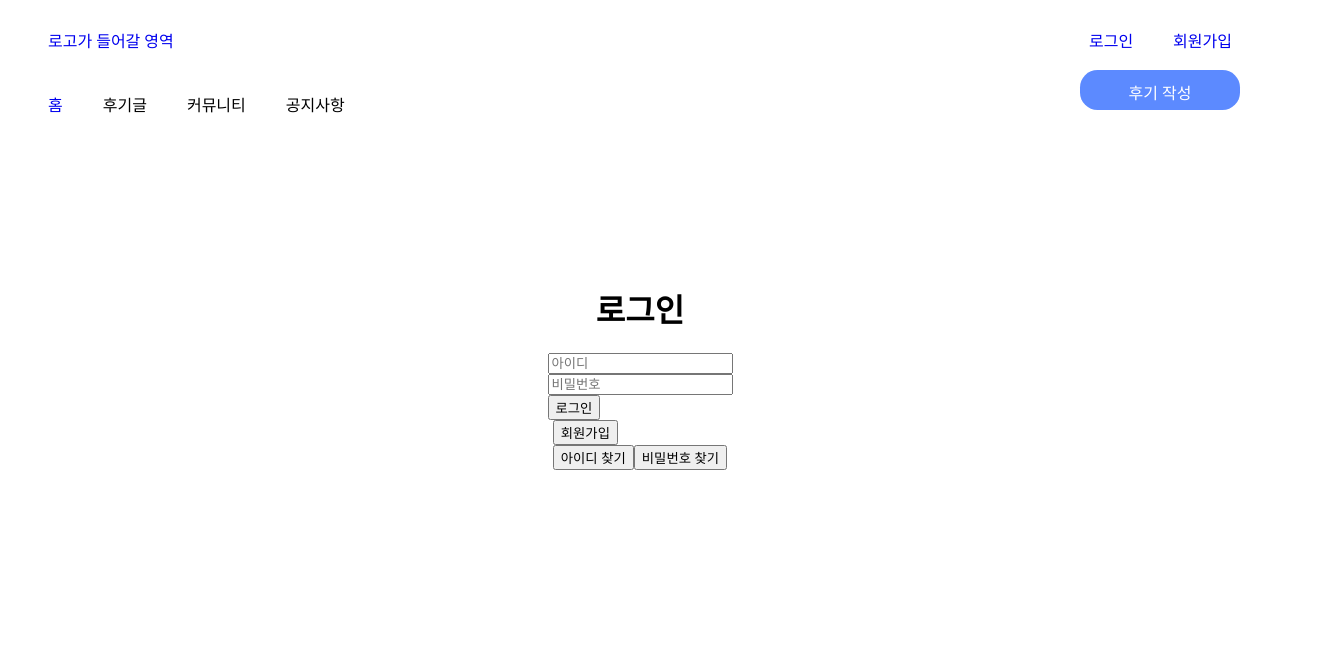
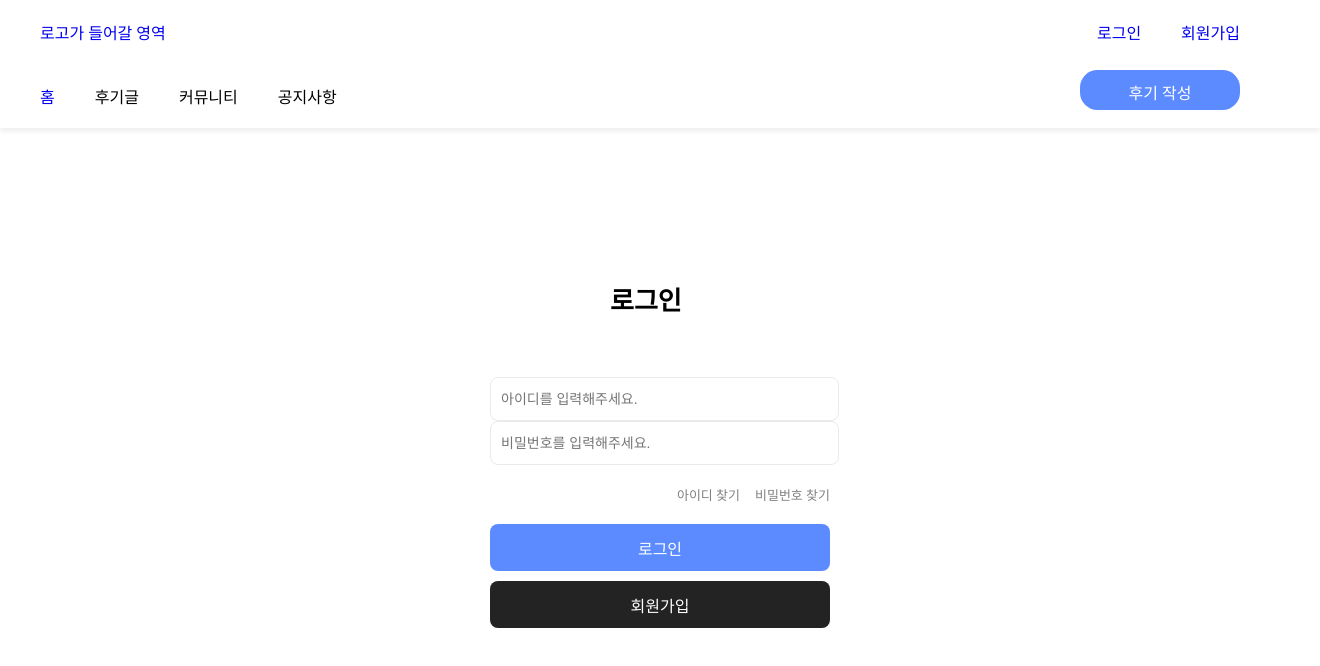
Before and after one commit to Interview-reviews/Interview-reviews-FE, a React (Create React App) app: page /Login in a window 1280 px wide. Shown: the top 666 px of the page, 1320 px wide, since content can reach past the window. Built offline with nearby package versions, Linux system fonts and the light colour scheme.

Commit message:
feat: 로그인 CSS 입히기

```diff
--- a/src/App.js
+++ b/src/App.js
@@ -1,4 +1,5 @@
 import { Route, Routes } from "react-router-dom";
+import GlobalStyle from "./GlobalStyle";
 import FindId from "./login/FindId";
 import FindPassword from "./login/FindPassword";
 import Information from "./login/Information";
@@ -12,6 +13,7 @@ import Welcome from "./pages/Welcome";
 function App() {
   return (
     <>
+      <GlobalStyle />
       <Routes>
         <Route path="/" element={<Main />}></Route>
         <Route path="/Login" element={<Login />}></Route>
--- /dev/null
+++ b/src/GlobalStyle.jsx
@@ -0,0 +1,9 @@
+import { createGlobalStyle } from "styled-components";
+
+const GlobalStyle = createGlobalStyle`
+  *{
+    margin: 0rem;
+  }
+`;
+
+export default GlobalStyle;
--- a/src/components/Nav.js
+++ b/src/components/Nav.js
@@ -1,12 +1,19 @@
 import { Link } from "react-router-dom";
 import styled from "styled-components";
 
-const Header = styled.header`
+const TopHeader = styled.header`
   display: flex;
   padding: 20px;
+  font-weight: 550;
 `;
 
-const Navi = styled.nav``;
+const BottomHeader = styled.header`
+  display: flex;
+  padding: 20px;
+  font-weight: 550;
+  box-shadow: 0px 4px 4px rgba(0, 0, 0, 0.06);
+  width: 100%;
+`;
 
 const NavBar = styled.div`
   padding: 0 20px 0 20px;
@@ -24,13 +31,16 @@ const Review = styled.div`
   border-radius: 17.5px;
   color: white;
   background-color: #5c8aff;
+  &:hover {
+    opacity: 80%;
+    cursor: pointer;
+  }
 `;
 
 const Nav = () => {
   return (
     <>
-      <div>
-        <Header>
+      <TopHeader>
         <NavBar>
           <Link to="/" style={{ textDecoration: "none" }}>
             로고가 들어갈 영역
@@ -49,9 +59,9 @@ const Nav = () => {
             회원가입
           </Link>
         </NavBar>
-        </Header>
-      </div>
-      <Header>
+      </TopHeader>
+
+      <BottomHeader>
         <NavBar>
           {" "}
           <Link to="/" style={{ textDecoration: "none" }}>
@@ -62,7 +72,7 @@ const Nav = () => {
         <NavBar>커뮤니티</NavBar>
         <NavBar>공지사항</NavBar>
         <Review>후기 작성</Review>
-      </Header>
+      </BottomHeader>
     </>
   );
 };
--- a/src/login/Login.js
+++ b/src/login/Login.js
@@ -5,15 +5,56 @@ import styled from "styled-components";
 import { useState } from "react";
 
 const LoginContainer = styled.div`
-  margin-top: 8em;
-  display: flex;
-  flex-direction: column;
-  justify-content: center;
-  align-items: center;
+  position: absolute;
+  top: 35%;
+  left: 50%;
+  width: 360px;
+  margin-left: -150px;
+`;
+
+const LoginFont = styled.div`
+  font-weight: 600;
+  font-size: 26px;
+  padding: 0 0 60px 120px;
 `;
 
 const InputContainer = styled.div`
   display: inline;
+`;
+
+const LoginInput = styled.input`
+  font-weight: 530;
+  font-size: 14px;
+  border: 1px solid #eaeaea;
+  border-radius: 8px;
+  width: 335px;
+  height: 40px;
+  padding-left: 10px;
+`;
+
+const FindContainer = styled.div`
+  display: flex;
+  justify-content: flex-end;
+  padding: 20px;
+  font-size: 13px;
+`;
+
+const Find = styled.div`
+  font-weight: 400;
+  color: gray;
+`;
+
+const ClickButton = styled.button`
+  border: none;
+  border-radius: 8px;
+  color: white;
+  width: 340px;
+  height: 47px;
+  font-size: 16px;
+  &:hover {
+    opacity: 70%;
+    cursor: pointer;
+  }
 `;
 
 const Login = () => {
@@ -40,35 +81,49 @@ const Login = () => {
     <>
       <Nav />
       <LoginContainer>
-        <div>
-          <h1>로그인 </h1>
-        </div>
+        <LoginFont>로그인</LoginFont>
+
         <InputContainer>
           <div>
             <div>
-              <input placeholder="아이디" onChange={onIdHandler} />
+              <LoginInput
+                type="text"
+                placeholder="아이디를 입력해주세요."
+                onChange={onIdHandler}
+              />
             </div>
             <div>
-              <input placeholder="비밀번호" onChange={onPwdHandler} />
+              <LoginInput
+                type="text"
+                placeholder="비밀번호를 입력해주세요."
+                onChange={onPwdHandler}
+              />
             </div>
           </div>
-          <div>
-            <button onClick={attemptLogin}>로그인</button>
-          </div>
         </InputContainer>
+
+        <FindContainer>
+          <Link
+            style={{ textDecoration: "none", paddingRight: "15px" }}
+            to="/FindId"
+          >
+            <Find>아이디 찾기</Find>
+          </Link>
+          <Link style={{ textDecoration: "none" }} to="/FindPassword">
+            <Find>비밀번호 찾기</Find>
+          </Link>
+        </FindContainer>
         <div>
-          <Link to="/SignUp">
-            <button>회원가입</button>
-          </Link>
-          <div>
-            <Link to="/FindId">
-              <button>아이디 찾기</button>
-            </Link>
-            <Link to="/FindPassword">
-              <button>비밀번호 찾기</button>
-            </Link>
-          </div>
+          <ClickButton
+            onClick={attemptLogin}
+            style={{ background: "#5c8aff", marginBottom: "10px" }}
+          >
+            로그인
+          </ClickButton>
         </div>
+        <Link to="/SignUp">
+          <ClickButton style={{ background: "#232323" }}>회원가입</ClickButton>
+        </Link>
       </LoginContainer>
     </>
   );
--- a/src/login/SignUp.js
+++ b/src/login/SignUp.js
@@ -5,11 +5,17 @@ import Nav from "../components/Nav";
 import styled from "styled-components";
 
 const SignUpContainer = styled.div`
-  display: flex;
-  justify-content: center;
-  align-items: center;
-  width: 100%;
-  height: 100vh;
+  position: absolute;
+  top: 35%;
+  left: 50%;
+  width: 360px;
+  margin-left: -150px;
+`;
+
+const SingUpFont = styled.div`
+  font-weight: 600;
+  font-size: 26px;
+  padding: 0 0 60px 120px;
 `;
 
 const SignUp = (info) => {
@@ -235,14 +241,15 @@ const SignUp = (info) => {
     localStorage.setItem("userInfo", JSON.stringify(body));
   };
 
-  useEffect(() => {
-    buildSignUp();
-  }, []);
+  //   useEffect(() => {
+  //     buildSignUp();
+  //   }, []);
 
   return (
     <>
       <Nav />
       <SignUpContainer>
+        <SingUpFont>회원가입</SingUpFont>
         <form style={{ display: "flex", flexDirection: "column" }}>
           {/* <div>
             <label>이름</label>
@@ -321,6 +328,7 @@ const SignUp = (info) => {
             <label>이메일</label>
             <input
               value={email}
+              placeholder="@을 포함한 올바른 이메일을 입력해주세요"
               onChange={(e) => setEmail(e.currentTarget.value)}
             />
             <button onClick={isAllowEmail}>이메일 확인</button>
```
Lines whose indentation alone changed are shown as unchanged.
